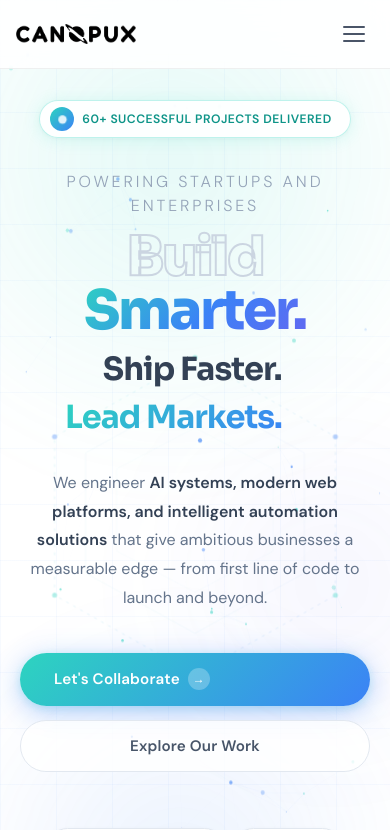
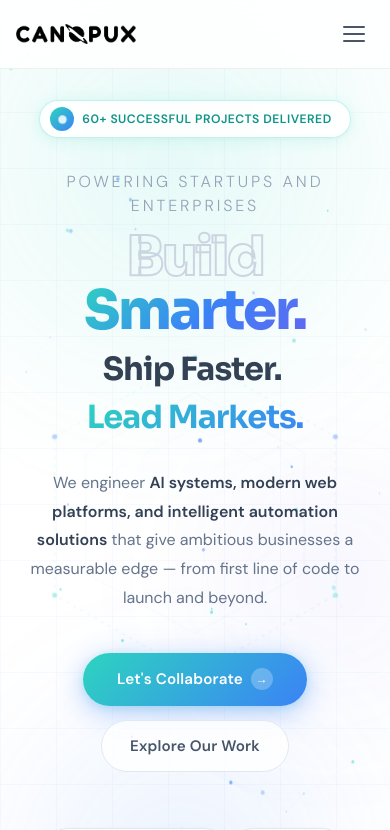
Before and after one commit to Canopux-Official/Canopux-Website-New, a React (Vite) app in the folder client/: page / in a window 390 px wide. Shown: the top 830 px of the page. Built offline with nearby package versions, Linux system fonts and the light colour scheme; a web font is replaced by a local one.

Commit message:
Further Improvements Done.

```diff
--- a/client/src/components/Contact.tsx
+++ b/client/src/components/Contact.tsx
@@ -50,7 +50,7 @@ const CONTACT_METHODS = [
       </svg>
     ),
     label: "Headquarters",
-    value: "Bhubaneswar, Odisha 751001",
+    value: "Bhubaneswar, Odisha 751003",
     sub: " · India",
     href: null,
   },
--- a/client/src/styles/HeroSection.css
+++ b/client/src/styles/HeroSection.css
@@ -6,6 +6,21 @@
   box-sizing: border-box;
   margin: 0;
   padding: 0;
+}
+
+/* Fix rotating headline alignment */
+.h-rotating {
+  display: inline-flex;
+  justify-content: center;
+  align-items: center;
+  min-width: 160px; /* keeps width stable */
+  text-align: center;
+}
+
+.h-rotating-inner {
+  display: block;
+  width: 100%;
+  text-align: center;
 }
 
 .hero {
@@ -767,3 +782,28 @@
     justify-content: center;
   }
 }
+
+/* Mobile fix for CTA buttons */
+@media (max-width: 768px) {
+  .cta-wrap {
+    display: flex;
+    flex-direction: column;
+    align-items: center;   /* centers horizontally */
+    justify-content: center;
+    gap: 14px;
+    width: 100%;
+  }
+
+  .btn-primary,
+  .btn-secondary {
+    width: fit-content;
+    margin: 0 auto; /* extra safety */
+    text-align: center;
+  }
+}
+
+@media (max-width: 768px) {
+  .h-rotating {
+    min-width: 150px;
+  }
+}
```
